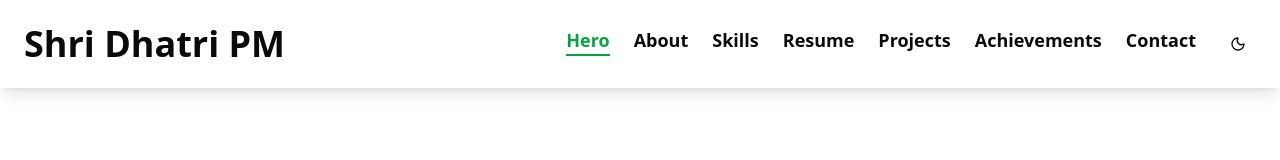
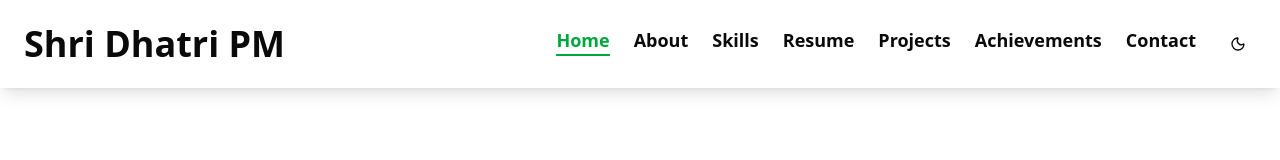
Before and after one commit to ShriDhathri/Portfolio, a Next.js app: page / in a window 1280 px wide. Shown: the top 160 px of the page. Built offline with nearby package versions, Linux system fonts and the light colour scheme.

Commit message:
on my way

```diff
--- a/components/Header.tsx
+++ b/components/Header.tsx
@@ -4,15 +4,15 @@ import Link from 'next/link';
 import { ThemeToggle } from './ThemeToggle';
 
 const Header = () => {
-    const [activeSection, setActiveSection] = useState('hero');
+    const [activeSection, setActiveSection] = useState('home');
 
     useEffect(() => {
         const handleScroll = () => {
-            const sections = ['hero', 'about', 'skills', 'resume', 'projects', 'achievements'];
+            const sections = ['home', 'about', 'skills', 'resume', 'projects', 'achievements','contact'];
             const scrollPosition = window.scrollY;
 
             if (scrollPosition < 50) {
-                setActiveSection('hero');
+                setActiveSection('home');
                 return;
             }
 
@@ -37,7 +37,7 @@ const Header = () => {
     }, []);
 
     const navItems = [
-        { href: '#hero', label: 'Hero', id: 'hero' },
+        { href: '#home', label: 'Home', id: 'home' },
         { href: '#about', label: 'About', id: 'about' },
         { href: '#skills', label: 'Skills', id: 'skills' },
         { href: '#resume', label: 'Resume', id: 'resume' },
--- a/components/Hero.tsx
+++ b/components/Hero.tsx
@@ -5,11 +5,10 @@ import Image from 'next/image';
 import { Github, Instagram, Linkedin } from 'lucide-react';
 import { useTheme } from 'next-themes';
 
-const Hero = () => {
+const home = () => {
   const { theme, systemTheme } = useTheme();
   const [mounted, setMounted] = useState(false);
 
-  // Avoid hydration mismatch
   useEffect(() => {
     setMounted(true);
   }, []);
@@ -21,7 +20,7 @@ const Hero = () => {
 
   return (
     <section
-      id="hero"
+      id="home"
       className="relative w-full h-screen flex items-center justify-start text-foreground"
     >
       {/* Background Image */}
@@ -87,4 +86,4 @@ function SocialLink({
   );
 }
 
-export default Hero;
+export default home;
```
